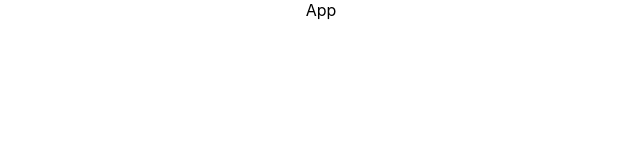
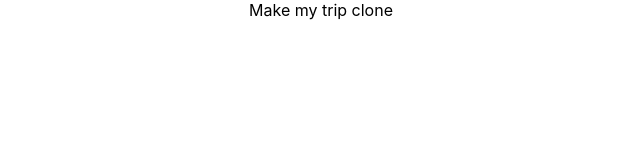
Before and after one commit to kumawat-Ankita/MakeMyTrip-Clone---React-Project-2---7lqcymx0exr0, a React (Create React App) app: page / in a window 1280 px wide. Shown: the top 160 px of the page, without its empty margins (319-959 px from the left). Built offline with nearby package versions, Linux system fonts and the light colour scheme.

Commit message:
clone update

```diff
--- a/src/components/App.js
+++ b/src/components/App.js
@@ -1,7 +1,7 @@
 import "../styles/App.css";
 
 function App() {
-  return <div className="App">App</div>;
+  return <div className="App">Make my trip clone</div>;
 }
 
 export default App;
```
